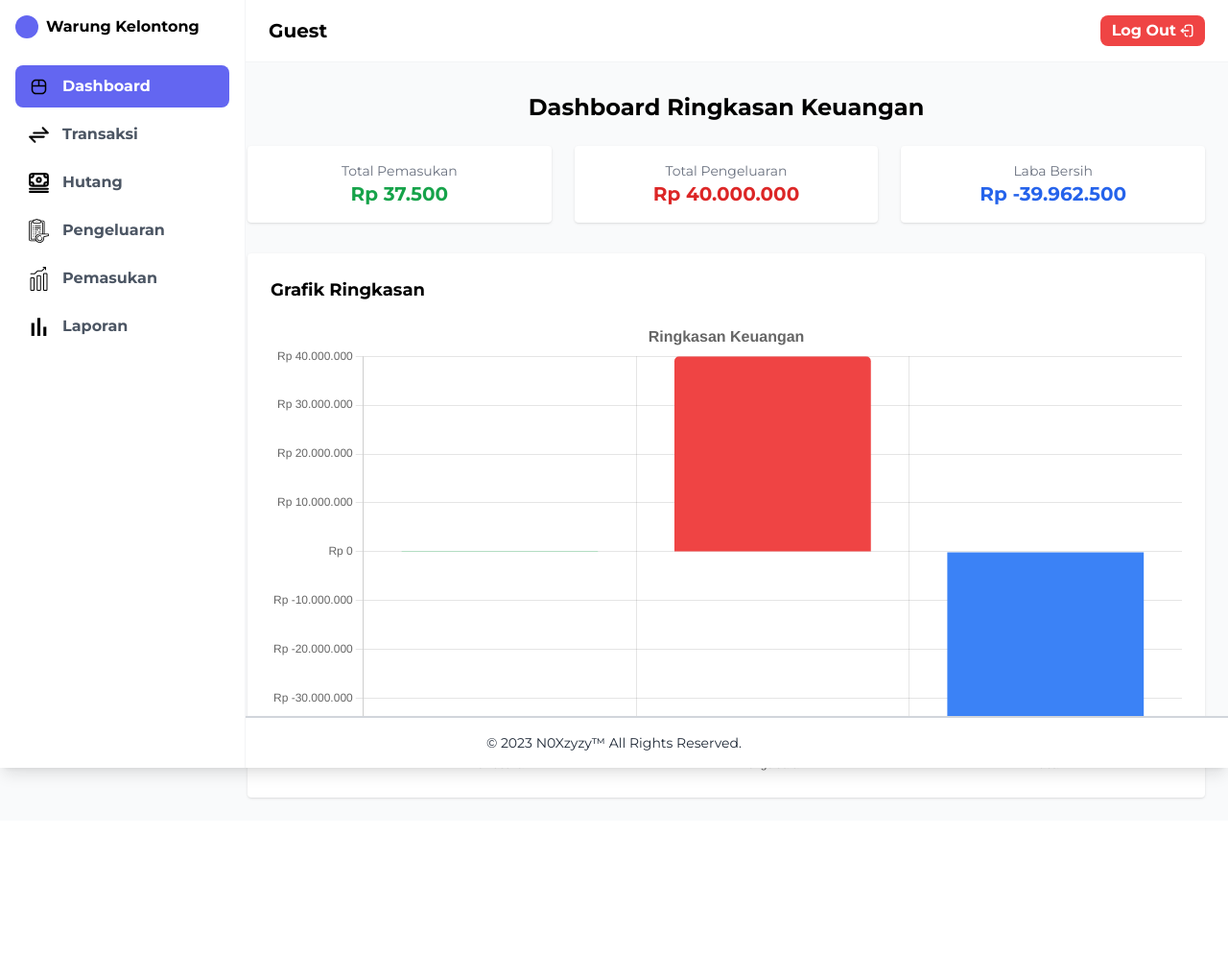
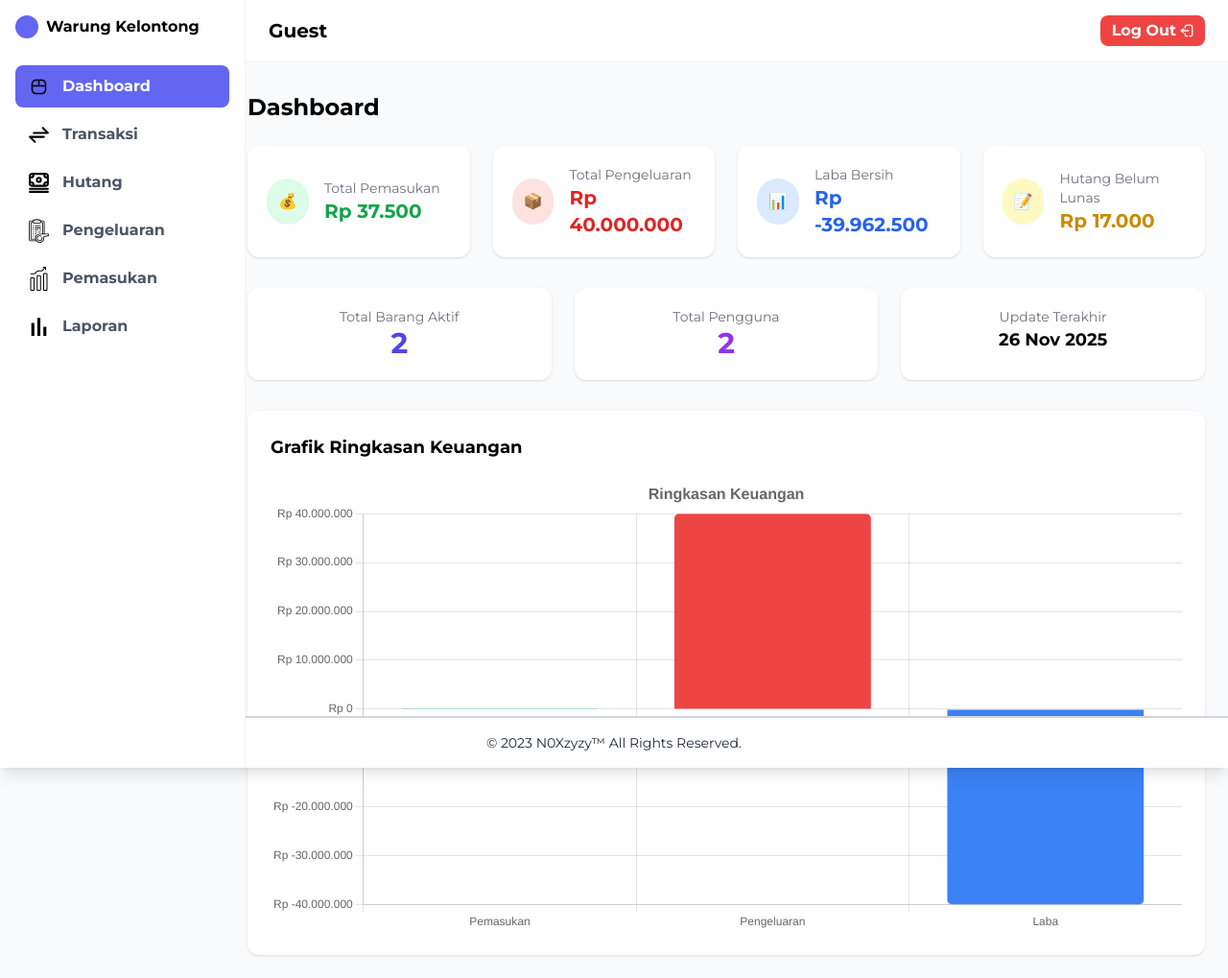
Before and after one commit to N0Xzyzy/kasir-kelontong, a PHP site: page /Views/dashboard.php in a window 1280 px wide. Shown: the whole page at 96% size. Before the commit the page ends 833 px from the top, so only its background shows below. Run offline with PHP 8.4, Linux system fonts and the light colour scheme; data comes from the database, SQL or seed files in the repository; some libraries are stand-ins or nearby versions.

Commit message:
perubahan kecil

```diff
--- a/Views/dashboard.php
+++ b/Views/dashboard.php
@@ -8,6 +8,17 @@ $pengeluaran = mysqli_query($conn, "SELECT SUM(total) AS total FROM pengeluaran"
 $totalPemasukan = mysqli_fetch_assoc($pemasukan)['total'] ?? 0;
 $totalPengeluaran = mysqli_fetch_assoc($pengeluaran)['total'] ?? 0;
 $laba = $totalPemasukan - $totalPengeluaran;
+
+$q_hutang = mysqli_query($conn, "SELECT SUM(jumlah_hutang) AS total FROM hutang_pelanggan WHERE status='belum'");
+$totalHutang = mysqli_fetch_assoc($q_hutang)['total'] ?? 0;
+
+// Jumlah user
+$q_users = mysqli_query($conn, "SELECT COUNT(*) AS total FROM users");
+$totalUsers = mysqli_fetch_assoc($q_users)['total'];
+
+// Total barang aktif
+$q_barang = mysqli_query($conn, "SELECT COUNT(*) AS total FROM barang WHERE status='aktif'");
+$totalBarang = mysqli_fetch_assoc($q_barang)['total'];
 
 include '../Layout/sidebar.php';
 ?>
@@ -33,31 +44,98 @@ include '../Layout/sidebar.php';
     <!-- MAIN CONTENT -->
     <main class="p-6 pt-24 pl-64">
   <div class="max-w-7xl mx-auto">
-        <h1 class="text-2xl font-bold text-center mb-6">Dashboard Ringkasan Keuangan</h1>
 
-        <!-- Ringkasan Box -->
-        <div class="grid grid-cols-1 md:grid-cols-3 gap-6 mb-8">
-          <div class="bg-white p-4 rounded shadow text-center">
-            <h2 class="text-sm text-gray-500">Total Pemasukan</h2>
-            <p class="text-xl font-semibold text-green-600">Rp <?= number_format($totalPemasukan, 0, ',', '.') ?></p>
+    <h1 class="text-2xl font-bold mb-6">Dashboard</h1>
+
+    <!-- CARD SUMMARY -->
+    <div class="grid grid-cols-1 md:grid-cols-4 gap-6 mb-8">
+
+      <!-- Total Pemasukan -->
+      <div class="bg-white p-5 rounded-xl shadow flex items-center gap-4">
+        <div class="p-3 bg-green-100 rounded-full">
+          💰
         </div>
-          <div class="bg-white p-4 rounded shadow text-center">
-            <h2 class="text-sm text-gray-500">Total Pengeluaran</h2>
-            <p class="text-xl font-semibold text-red-600">Rp <?= number_format($totalPengeluaran, 0, ',', '.') ?></p>
-          </div>
-          <div class="bg-white p-4 rounded shadow text-center">
-            <h2 class="text-sm text-gray-500">Laba Bersih</h2>
-            <p class="text-xl font-semibold text-blue-600">Rp <?= number_format($laba, 0, ',', '.') ?></p>
+        <div>
+          <p class="text-sm text-gray-500">Total Pemasukan</p>
+          <h2 class="text-xl font-bold text-green-600">
+            Rp <?= number_format($totalPemasukan, 0, ',', '.') ?>
+          </h2>
         </div>
       </div>
 
+      <!-- Total Pengeluaran -->
+      <div class="bg-white p-5 rounded-xl shadow flex items-center gap-4">
+        <div class="p-3 bg-red-100 rounded-full">
+          📦
+        </div>
+        <div>
+          <p class="text-sm text-gray-500">Total Pengeluaran</p>
+          <h2 class="text-xl font-bold text-red-600">
+            Rp <?= number_format($totalPengeluaran, 0, ',', '.') ?>
+          </h2>
+        </div>
+      </div>
+
+      <!-- Laba -->
+      <div class="bg-white p-5 rounded-xl shadow flex items-center gap-4">
+        <div class="p-3 bg-blue-100 rounded-full">
+          📊
+        </div>
+        <div>
+          <p class="text-sm text-gray-500">Laba Bersih</p>
+          <h2 class="text-xl font-bold text-blue-600">
+            Rp <?= number_format($laba, 0, ',', '.') ?>
+          </h2>
+        </div>
+      </div>
+
+      <!-- Total Hutang -->
+      <div class="bg-white p-5 rounded-xl shadow flex items-center gap-4">
+        <div class="p-3 bg-yellow-100 rounded-full">
+          📝
+        </div>
+        <div>
+          <p class="text-sm text-gray-500">Hutang Belum Lunas</p>
+          <h2 class="text-xl font-bold text-yellow-600">
+            Rp <?= number_format($totalHutang, 0, ',', '.') ?>
+          </h2>
+        </div>
+      </div>
+
+    </div>
+
+    <!-- CARD GRID 2 -->
+    <div class="grid grid-cols-1 md:grid-cols-3 gap-6 mb-8">
+
+      <!-- Total Barang Aktif -->
+      <div class="bg-white p-5 rounded-xl shadow text-center">
+        <p class="text-sm text-gray-500">Total Barang Aktif</p>
+        <h2 class="text-3xl font-bold text-indigo-600"><?= $totalBarang ?></h2>
+      </div>
+
+      <!-- Total User -->
+      <div class="bg-white p-5 rounded-xl shadow text-center">
+        <p class="text-sm text-gray-500">Total Pengguna</p>
+        <h2 class="text-3xl font-bold text-purple-600"><?= $totalUsers ?></h2>
+      </div>
+
+      <!-- Keterangan -->
+      <div class="bg-white p-5 rounded-xl shadow text-center">
+        <p class="text-sm text-gray-500">Update Terakhir</p>
+        <h2 class="text-lg font-bold"><?= date('d M Y') ?></h2>
+      </div>
+
+    </div>
+
     <!-- Grafik -->
-        <div class="bg-white p-6 rounded shadow">
-          <h2 class="text-lg font-bold mb-4">Grafik Ringkasan</h2>
+    <div class="bg-white p-6 rounded-xl shadow">
+      <h2 class="text-lg font-bold mb-4">Grafik Ringkasan Keuangan</h2>
       <canvas id="keuanganChart"></canvas>
     </div>
+
   </div>
 </main>
+
 
     <!-- FOOTER -->
     <div>
```
Lines whose indentation alone changed are shown as unchanged.
